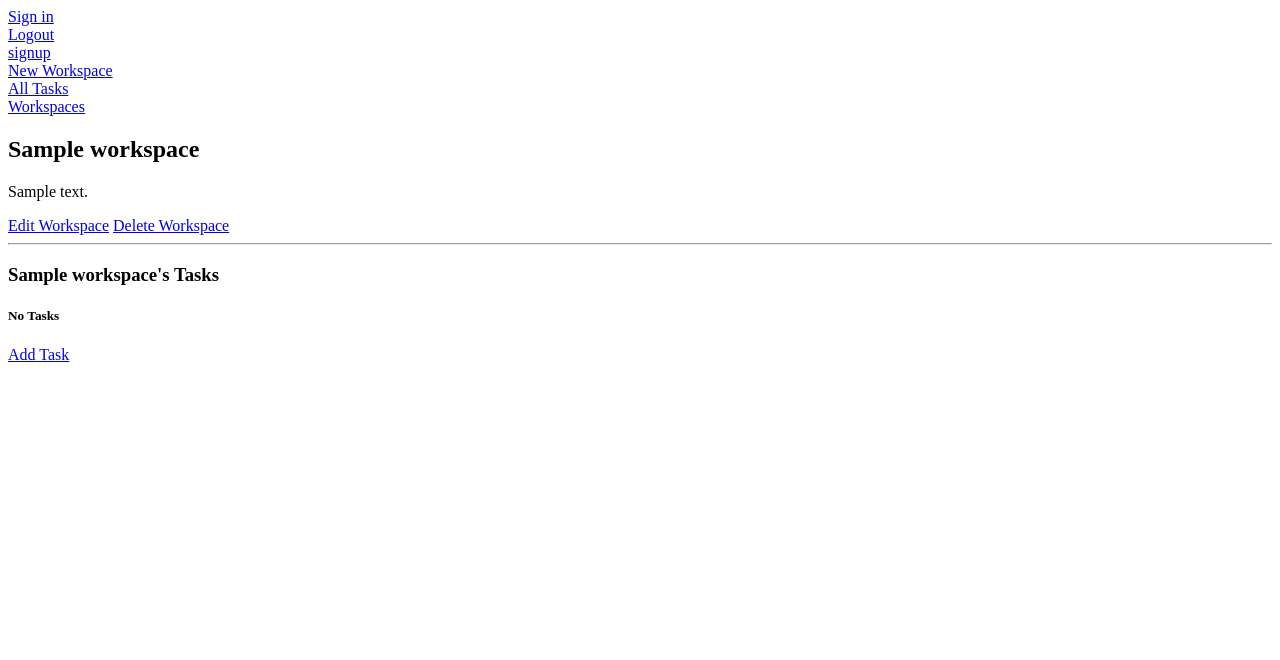
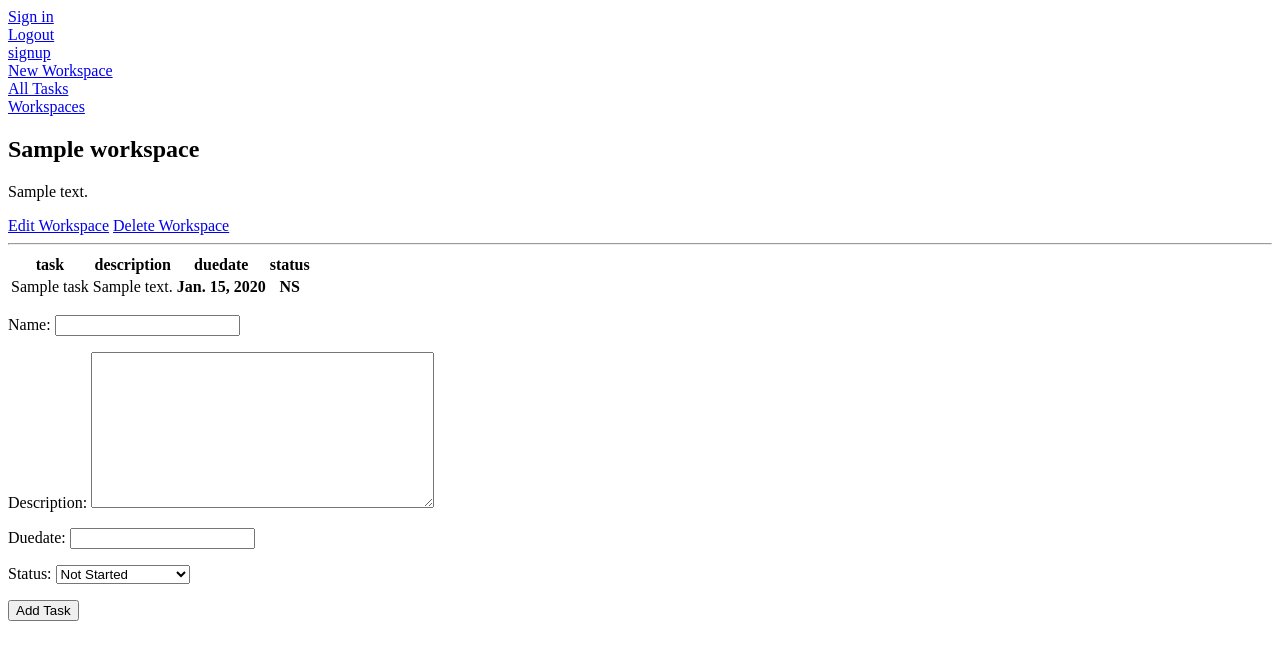
Before and after one commit to ebraa409/OpFlow, a Django app: page /workspaces/1 in a window 1280 px wide. Shown: the top 660 px of the page. Run offline with Django 4.2, Linux system fonts and the light colour scheme; tables that the repository leaves empty hold one stand-in row (values such as "Sample post").

Commit message:
render added task in their workspace

```diff
--- a/main_app/models.py
+++ b/main_app/models.py
@@ -25,6 +25,11 @@ class Workspace(models.Model):
   name = models.CharField(max_length=50)
   description = models.TextField(max_length=300)
   # tasks = models.ManyToManyField(Task)
+  def __str__(self):
+        return f'{self.name} ({self.id})'
+
+  def get_absolute_url(self):
+        return reverse('detail', kwargs={'wordspace_id': self.id})
 
 
 class Task(models.Model):
--- a/main_app/templates/workspaces/detail.html
+++ b/main_app/templates/workspaces/detail.html
@@ -10,33 +10,39 @@
     <a href="{% url 'workspaces_update' workspace.id %}">Edit Workspace</a>
     <a href="{% url 'workspaces_delete' workspace.id %}">Delete Workspace</a>
   </div>
-<div>
+
 
 <hr>
 
-<div>
-  <div>
-      <h3> {{ workspace.name }}'s Tasks</h3>
 
-      {% if tasks %}
-          {% for task in tasks %}
-              <div>
-                  <span>
-                      {{ task.name }} - {{ task.description }} - {{ task.duedate }} - {{ task.status }}
-                  </span>
-              </div>
-          {% endfor %}
-      {% else %}
-          <h5>No Tasks</h5>
-      {% endif %}
-  </div>
-</div>
 
-<div>
-  <a href="{% url 'tasks_create' workspace.id %}">Add Task</a>
-
-</div>
+<table class="striped">
+  <thead>
+    <tr><th>task</th><th>description</th><th>duedate</th><th>status</th>
+  </thead>
+  <tbody>
+    {% for task in workspace.task_set.all %}
+      <tr>
+        <td>{{task.name}}</td>
+        <td>{{task.description}}</td>
+        <th>{{task.duedate}}</th>
+        <th>{{task.status}}</th>
+      </tr>
+    {% endfor %}
+  </tbody>
+</table>
 
 
 
+
+
+
+<form action="{% url 'add_tasks' workspace.id %}" method="POST">
+  {% csrf_token %}
+  <!-- Render the inputs -->
+  {{ task_form.as_p }}
+  <input type="submit" class="btn" value="Add Task">
+</form>
+
+
 {% endblock %}
--- a/main_app/urls.py
+++ b/main_app/urls.py
@@ -19,7 +19,8 @@ urlpatterns = [
   path('workspaces/create', views.WorkspaceCreate.as_view(), name='workspaces_create'),
   path('workspaces/<int:pk>/update/', views.WorkspaceUpdate.as_view(), name='workspaces_update'),
   path('workspaces/<int:pk>/delete/', views.WorkspaceDelete.as_view(), name='workspaces_delete'),
-  path('workspaces/<int:workspace_id>/add_tasks/', views.TaskCreate.as_view(), name='tasks_create'),
+  # path('workspaces/<int:workspace_id>/add_tasks/', views.TaskCreate.as_view(), name='tasks_create'),
+  path('workspaces/<int:workspace_id>/add_tasks/', views.add_tasks, name='add_tasks'),
 
 
   ## Tasks CRUDS
--- a/main_app/views.py
+++ b/main_app/views.py
@@ -114,18 +114,20 @@ class TaskDetail(DetailView):
   model = Task
 
 
-class TaskCreate(CreateView):
-  model = Task
-  fields = ['name', 'description', 'duedate', 'status' ]
+# class TaskCreate(CreateView):
+#   model = Task
+#   fields = ['name', 'description', 'duedate', 'status' ]
 
 
-  def add_task(request, workspace_id):
-    form = TaskCreate(request.POST)
-    if form.is_valid():
-      new_task = form.save(commit = False)
-      new_task.workspace_id = workspace_id
-      new_task.save()
-    return redirect('', workspace_id = workspace_id)
+def add_tasks(request, workspace_id):
+  form = TaskForm(request.POST)
+  if form.is_valid():
+    add_tasks = form.save(commit=False)
+    add_tasks.workspace_id = workspace_id
+    add_tasks.save()
+  return redirect('detail', workspace_id=workspace_id)
+
+
 
   # def form_valid(self, form):
   #   workspace_id = self.kwargs['workspace_id']
```
